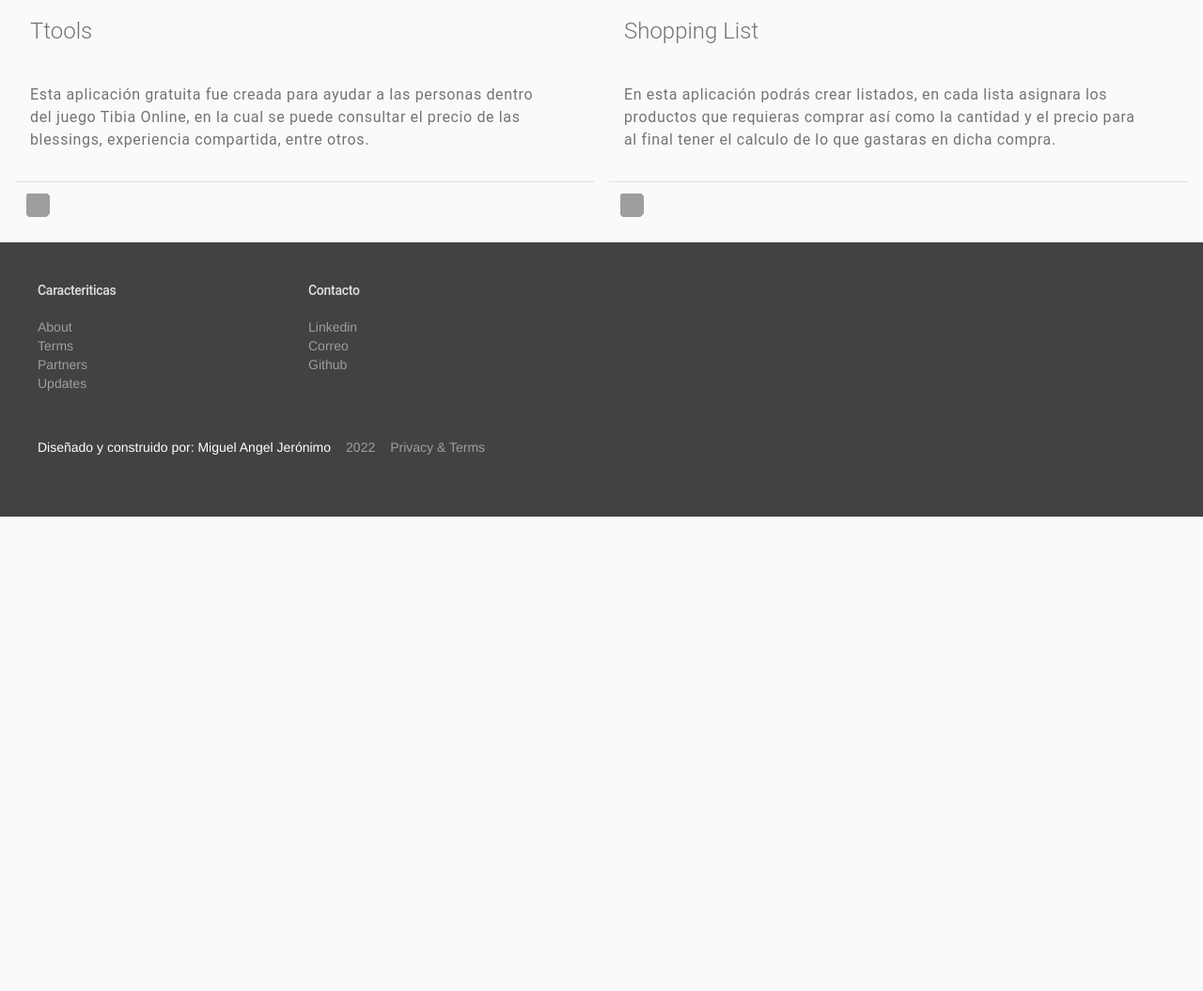
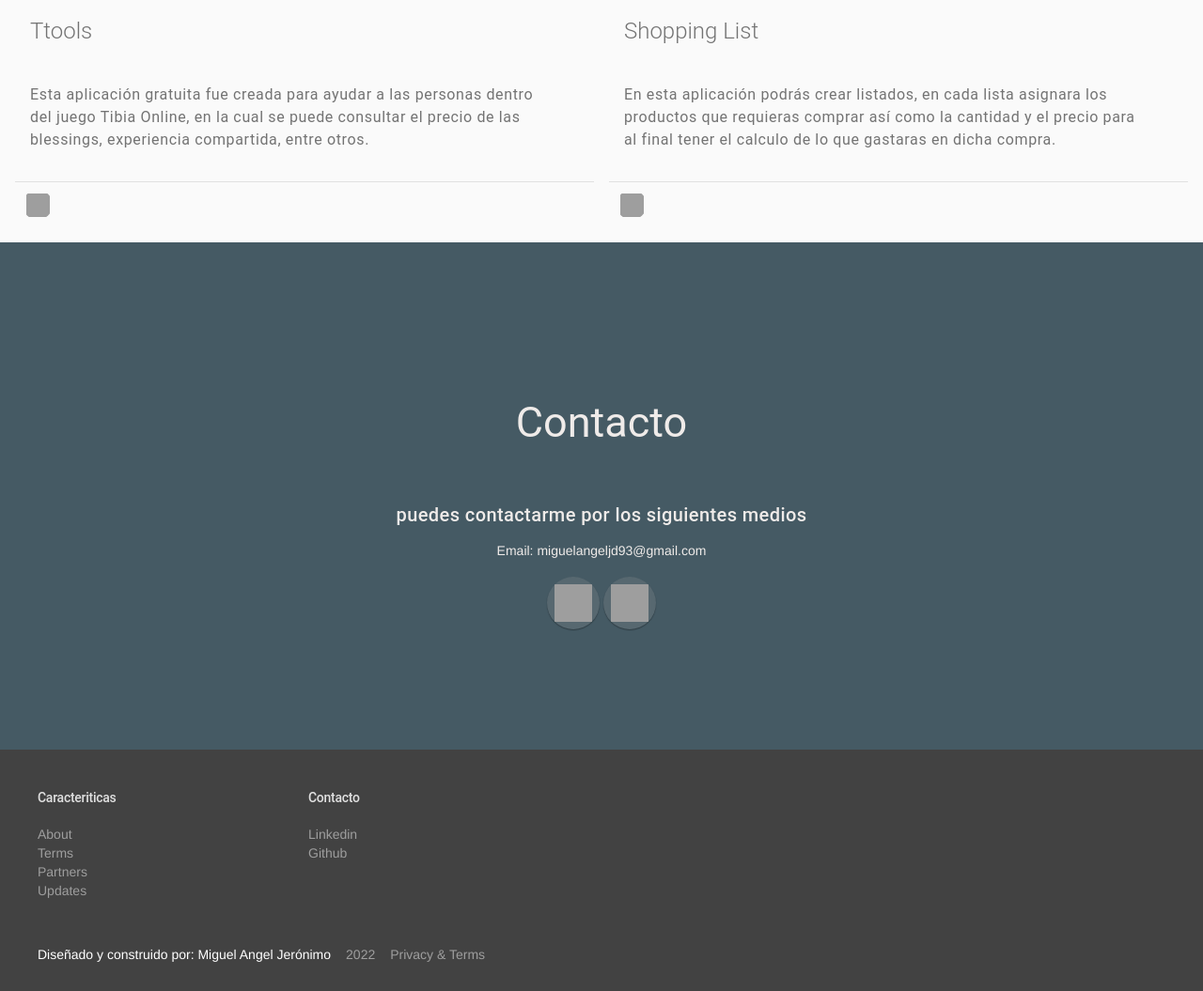
Before and after one commit to MiguelJeronimo/migueljeronimo.github.io, a plain HTML site: page index.html in a window 1280 px wide. Shown: the part 1343-2398 px from the top of the page at 94% size. Before the commit the page ends 1893 px from the top, so only its background shows below. Drawn offline with nearby package versions, Linux system fonts and the light colour scheme; grey boxes are pictures that could not be loaded.

Commit message:
Se agrego el apartado de contacto del sitio web

```diff
--- a/css/index.css
+++ b/css/index.css
@@ -8,6 +8,35 @@
     color: #455a64;
     width: 100%;
 }
+
+.titulo-contacto{
+    text-align: center;
+    color: #efebe9;
+    width: 100%;
+}
+
+.botones-contacto{
+    text-align: center;
+}
+
+.contenedor-contacto{
+    background-color: #455a64;
+    width: 100%;
+    padding-top: 10%;
+    padding-bottom: 10%;
+}
+
+tarjeta-contacto{
+    width: 100%;
+}
+
+.contactos{
+    align-items: center;
+}
+.demo-list-icon {
+    width: 100%;
+    text-align: center;
+  }
 
 .contenedor-card{
     padding-top: 50px;
@@ -27,6 +56,7 @@
     color: #FAFAFA;
 
 }
+
 .demo-card-wide.mdl-card {
     margin-top: 10%;
     margin-right: auto;
--- a/index.html
+++ b/index.html
@@ -98,6 +98,26 @@
             </div>
     </div>
 
+    <div class="contenedor-contacto">
+      <div class="mdl-card__title">
+        <h2 class="titulo-contacto">Contacto</h2>
+      </div>
+      <div class="titulo-contacto"><h5>puedes contactarme por los siguientes medios</h5></div>
+      <div class="titulo-contacto">
+        <p>Email: miguelangeljd93@gmail.com</p>
+      </div>
+
+      <div class="botones-contacto">
+        <button class="mdl-button mdl-js-button mdl-button--fab mdl-js-ripple-effect">
+          <img src="https://cdn-icons-png.flaticon.com/512/145/145807.png" width="40px" height="40px" alt="">
+        </button>
+        <!-- FAB button with ripple -->
+        <button class="mdl-button mdl-js-button mdl-button--fab mdl-js-ripple-effect">
+          <img src="https://cdn-icons-png.flaticon.com/512/1051/1051326.png" width="40px" height="40px" alt="">
+        </button>
+      </div>
+    </div>
+
       <footer class="mdl-mega-footer">
         <div class="mdl-mega-footer__middle-section">
 
@@ -116,9 +136,8 @@
             <input class="mdl-mega-footer__heading-checkbox" type="checkbox" checked>
             <h1 class="mdl-mega-footer__heading">Contacto</h1>
             <ul class="mdl-mega-footer__link-list">
-              <li><a href="#">Linkedin</a></li>
-              <li><a href="#">Correo</a></li>
-              <li><a href="#">Github</a></li>
+              <li><a target="_blank" href="https://www.linkedin.com/in/miguel-jer%C3%B3nimo-9877a9153/">Linkedin</a></li>
+              <li><a target="_blank" href="https://github.com/MiguelJeronimo">Github</a></li>
             </ul>
           </div>
         </div>
```
